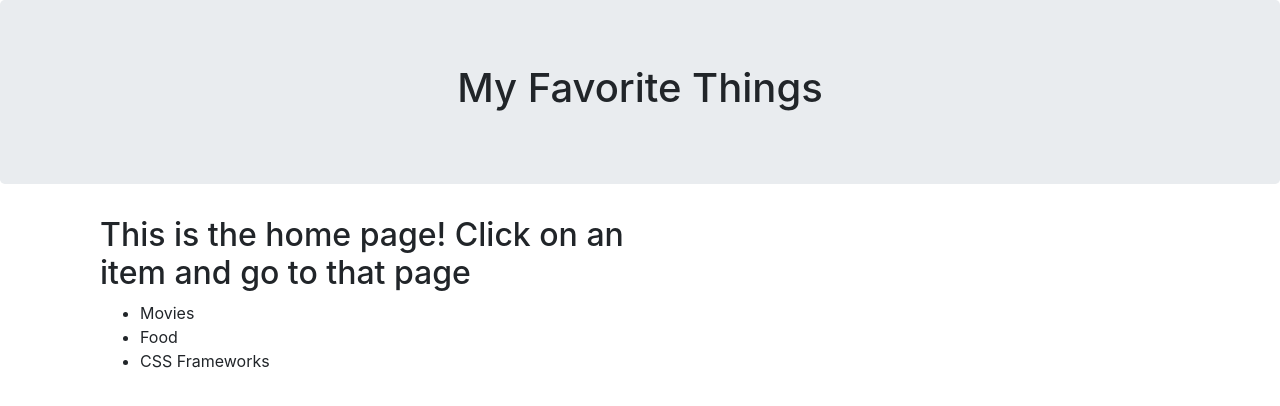
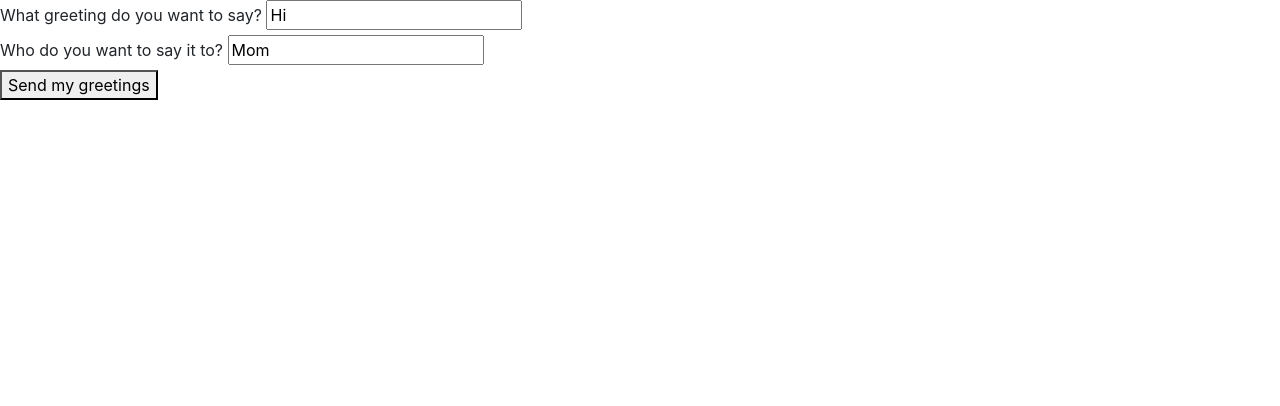
Before and after one commit to nwsanfor24/express-lesson-one, a plain HTML site: page POST-method/index.html in a window 1280 px wide. Drawn offline with nearby package versions, Linux system fonts and the light colour scheme.

Commit message:
didn't make it

```diff
--- a/POST-method/index.html
+++ b/POST-method/index.html
@@ -7,19 +7,19 @@
 </head>
 
 <body>
-    <div class="jumbotron">
-        <h1 class="text-center">My Favorite Things</h1>
-    </div>
-    <div class="container">
-        <div class="col-sm-6 col-sm-offset-3">
-            <h2>This is the home page! Click on an item and go to that page</h2>
-            <ul>
-                <li>Movies</li>
-                <li>Food</li>
-                <li>CSS Frameworks</li>
-            </ul>
+    <form action="http:localhost:9000/thanks" method="POST">
+        <div>
+            <label for="say">What greeting do you want to say?</label>
+            <input name="say" id="say" value="Hi">
         </div>
-    </div>
+        <div>
+            <label for="to">Who do you want to say it to?</label>
+            <input name="to" id="to" value="Mom">
+        </div>
+        <div>
+            <button>Send my greetings</button>
+        </div>
+    </form>
 </body>
 
 </html>
--- a/POST-method/server.js
+++ b/POST-method/server.js
@@ -1,4 +1,5 @@
 const http = require("http");
+const fs = require("fs");
 
 const PORT = 9000;
 
```
